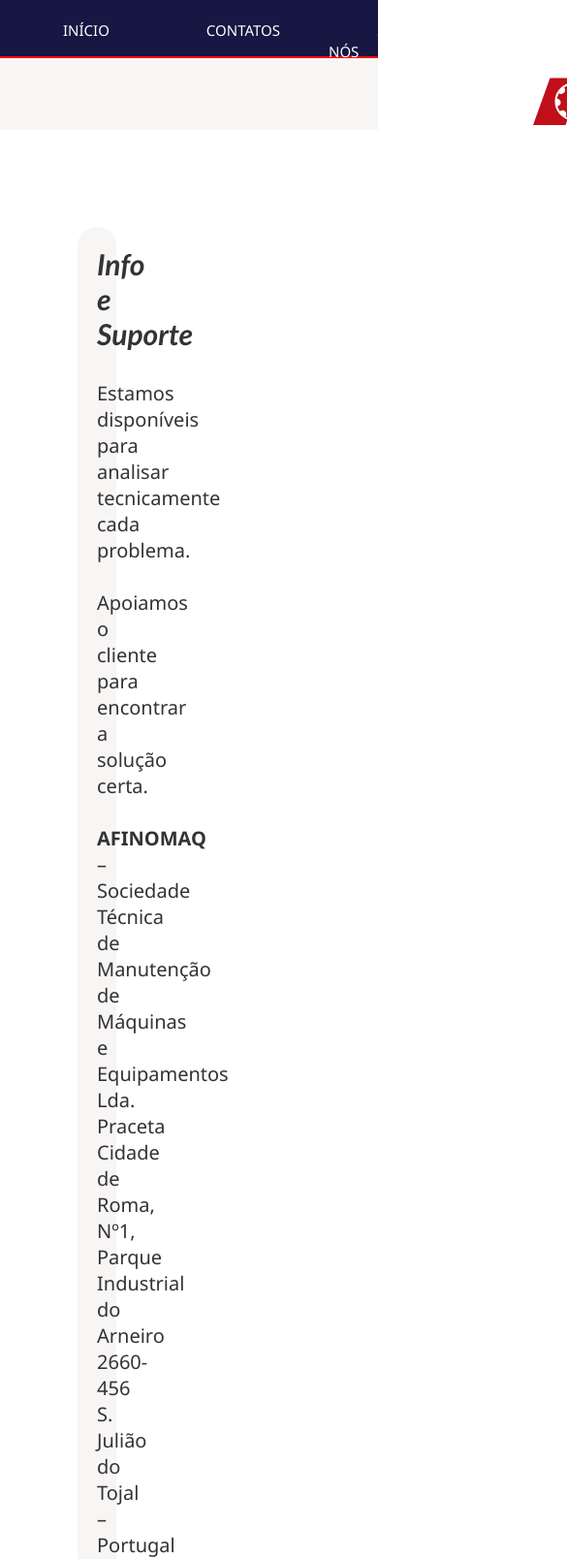
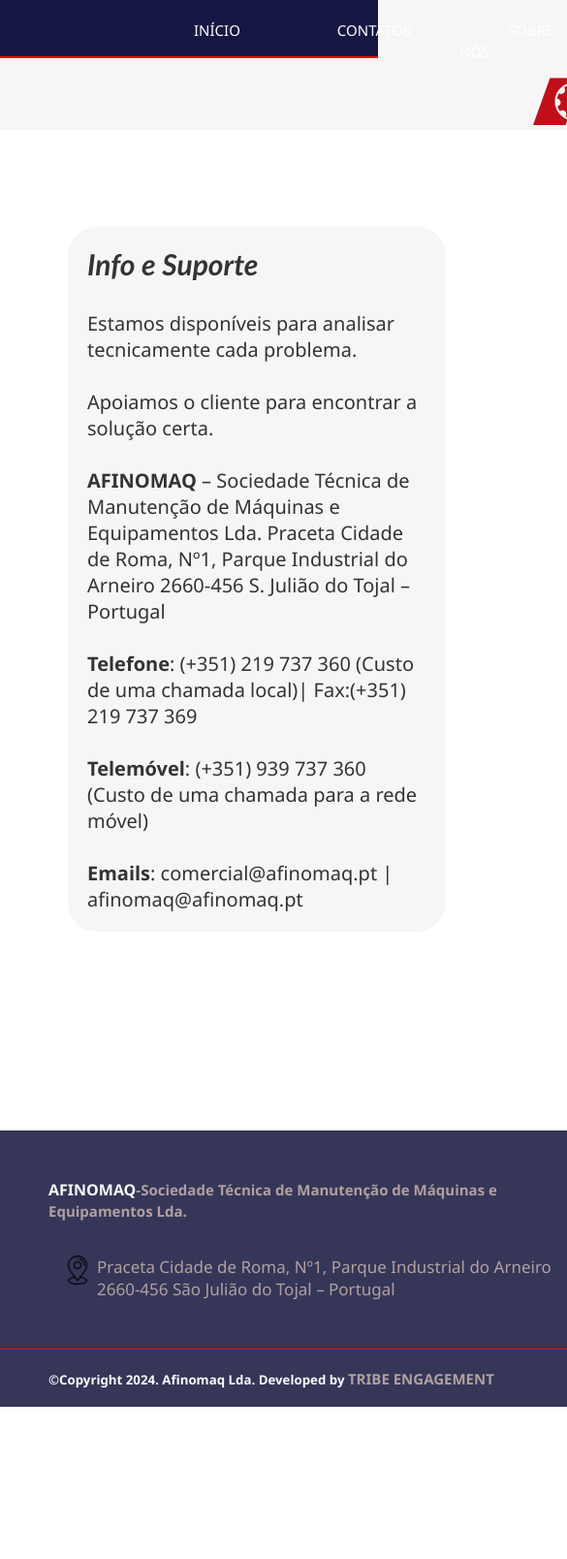
Before and after one commit to Muustah/afinomaq, a plain HTML site: page contato.html in a window 390 px wide. Shown: the top 1608 px of the page at 97% size, 585 px wide, since content can reach past the window. After the commit the page ends 1451 px from the top, so only its background shows below. Drawn offline with Linux system fonts and the light colour scheme.

Commit message:
Add files via upload

```diff
--- a/css/capsulagem2.css
+++ b/css/capsulagem2.css
@@ -106,3 +106,32 @@ footer span {
     color: #b1a0a0;
     font-size: 15px;
 }
+
+@media (max-width: 1440px) {
+    footer {
+        width: 1600px;
+    }
+
+    #secao1 {
+        width: 1600px;
+    }
+
+    #secao-marca {
+        width: 1600px;
+    }
+}
+
+/* tablet 720px */
+ @media (max-width: 720px) {
+    footer {
+        width: 1350px;
+    }
+
+    #secao1 {
+        width: 1345px;
+    }
+
+    #secao-marca {
+        width: 1345px;
+    }
+}
--- a/css/carreira.css
+++ b/css/carreira.css
@@ -108,7 +108,7 @@ input[type="email"] {
 }
 
 .btn {
-    background-color: #fafafa;
+    background-color: #ccc;
     color: #000;
     border: 2px solid transparent;
     border-radius: 30px;
@@ -123,7 +123,7 @@ input[type="email"] {
 }
 
 .btn:hover {
-    background-color: #f0ebeb;
+    background-color: #fafafa;
     border-color: #ccc;
     color: #161742;
 }
@@ -167,3 +167,40 @@ footer span {
     color: #b1a0a0;
     font-size: 15px;
 }
+
+@media (max-width: 1440px) {
+    footer {
+        width: 1600px;
+    }
+
+    #secao1 {
+        width: 1600px;
+    }
+
+    #secao-marca {
+        width: 1600px;
+    }
+
+    #form-container {
+        margin: 0 0 0 400px;
+    }
+}
+
+/* tablet 720px */
+ @media (max-width: 720px) {
+    footer {
+        width: 1350px;
+    }
+
+    #secao1 {
+        width: 1360px;
+    }
+
+    #secao-marca {
+        width: 1345px;
+    }
+
+    #form-container {
+        margin: 0 0 0 400px;
+    }
+}
--- a/css/contato.css
+++ b/css/contato.css
@@ -110,3 +110,55 @@ footer span {
     color: #b1a0a0;
     font-size: 15px;
 }
+
+ @media (max-width: 1440px) {
+
+    footer {
+        width: 2200px;
+    }
+
+    #secao1 {
+        width: 2200px;
+    }
+
+    #secao-marca {
+        width: 1600px;
+    }
+
+    #nav {
+        padding: 20px 15px 20px 150px;
+    }
+}
+
+/* tablet 720px */
+ @media (max-width: 720px) {
+    footer {
+        width: 1650px;
+    }
+
+    #secao1 {
+        width: 1650px;
+    }
+
+    #secao-marca {
+        width: 1345px;
+    }
+
+    #secao0 {
+        width: 100%;
+        position: relative;
+        left: -10px;
+    }
+
+    .mapa iframe {
+        width: 500px;
+        height: 450px;
+        position: relative;
+        top: 100px;
+        left: 200px;
+    }
+
+    #nav {
+        padding: 20px 15px 20px 150px;
+    }
+}
--- a/css/enchimento2.css
+++ b/css/enchimento2.css
@@ -116,3 +116,32 @@ footer span {
     color: #b1a0a0;
     font-size: 15px;
 }
+
+@media (max-width: 1440px) {
+    footer {
+        width: 1600px;
+    }
+
+    #secao1 {
+        width: 1600px;
+    }
+
+    #secao-marca {
+        width: 1600px;
+    }
+}
+
+/* tablet 720px */
+ @media (max-width: 720px) {
+    footer {
+        width: 1350px;
+    }
+
+    #secao1 {
+        width: 1345px;
+    }
+
+    #secao-marca {
+        width: 1345px;
+    }
+}
--- a/css/enchimento3.css
+++ b/css/enchimento3.css
@@ -101,3 +101,32 @@ footer span {
     color: #b1a0a0;
     font-size: 15px;
 }
+
+@media (max-width: 1440px) {
+    footer {
+        width: 1600px;
+    }
+
+    #secao1 {
+        width: 1600px;
+    }
+
+    #secao-marca {
+        width: 1600px;
+    }
+}
+
+/* tablet 720px */
+ @media (max-width: 720px) {
+    footer {
+        width: 1350px;
+    }
+
+    #secao1 {
+        width: 1345px;
+    }
+
+    #secao-marca {
+        width: 1345px;
+    }
+}
--- a/css/enchimento4.css
+++ b/css/enchimento4.css
@@ -101,3 +101,32 @@ footer span {
     color: #b1a0a0;
     font-size: 15px;
 }
+
+@media (max-width: 1440px) {
+    footer {
+        width: 1600px;
+    }
+
+    #secao1 {
+        width: 1600px;
+    }
+
+    #secao-marca {
+        width: 1600px;
+    }
+}
+
+/* tablet 720px */
+ @media (max-width: 720px) {
+    footer {
+        width: 1350px;
+    }
+
+    #secao1 {
+        width: 1345px;
+    }
+
+    #secao-marca {
+        width: 1345px;
+    }
+}
--- a/css/monobloco2.css
+++ b/css/monobloco2.css
@@ -106,3 +106,32 @@ footer span {
     color: #b1a0a0;
     font-size: 15px;
 }
+
+@media (max-width: 1440px) {
+    footer {
+        width: 1600px;
+    }
+
+    #secao1 {
+        width: 1600px;
+    }
+
+    #secao-marca {
+        width: 1600px;
+    }
+}
+
+/* tablet 720px */
+ @media (max-width: 720px) {
+    footer {
+        width: 1350px;
+    }
+
+    #secao1 {
+        width: 1345px;
+    }
+
+    #secao-marca {
+        width: 1345px;
+    }
+}
--- a/css/noticias.css
+++ b/css/noticias.css
@@ -102,3 +102,32 @@ footer span {
     color: #b1a0a0;
     font-size: 15px;
 }
+
+@media (max-width: 1440px) {
+    footer {
+        width: 1600px;
+    }
+
+    #secao1 {
+        width: 1600px;
+    }
+
+    #secao-marca {
+        width: 1600px;
+    }
+}
+
+/* tablet 720px */
+ @media (max-width: 720px) {
+    footer {
+        width: 1360px;
+    }
+
+    #secao1 {
+        width: 1360px;
+    }
+
+    #secao-marca {
+        width: 1345px;
+    }
+}
--- a/css/produtos.css
+++ b/css/produtos.css
@@ -80,11 +80,7 @@ div .alto {
     top: -460px;
 }
 
-.auto img {
-    width: 380px;
-    height: 150px;
-}
-
+.auto img,
 .alto img {
     width: 380px;
     height: 150px;
@@ -128,3 +124,32 @@ footer span {
     color: #b1a0a0;
     font-size: 15px;
 }
+
+@media (max-width: 1440px) {
+    footer {
+        width: 1600px;
+    }
+
+    #secao1 {
+        width: 1600px;
+    }
+
+    #secao-marca {
+        width: 1600px;
+    }
+}
+
+/* tablet 720px */
+ @media (max-width: 720px) {
+    footer {
+        width: 1350px;
+    }
+
+    #secao1 {
+        width: 1345px;
+    }
+
+    #secao-marca {
+        width: 1345px;
+    }
+}
--- a/css/projeto.css
+++ b/css/projeto.css
@@ -68,6 +68,13 @@ section img {
     text-decoration: none;
 }
 
+#secao2 a:hover {
+    background-color: #f0ebeb;
+    border-color: #fff;
+    color: #161742;
+    border-radius: 30px;
+}
+
 #secao2 .para {
     font-size: 25px;
 }
@@ -111,3 +118,32 @@ footer span {
     color: #b1a0a0;
     font-size: 15px;
 }
+
+@media (max-width: 1440px) {
+    footer {
+        width: 1600px;
+    }
+
+    #secao1 {
+        width: 1600px;
+    }
+
+    #secao-marca {
+        width: 1600px;
+    }
+}
+
+/* tablet 720px */
+ @media (max-width: 720px) {
+    footer {
+        width: 1350px;
+    }
+
+    #secao1 {
+        width: 1345px;
+    }
+
+    #secao-marca {
+        width: 1345px;
+    }
+}
--- a/css/rotulagem2.css
+++ b/css/rotulagem2.css
@@ -96,3 +96,32 @@ footer span {
     color: #b1a0a0;
     font-size: 15px;
 }
+
+@media (max-width: 1440px) {
+    footer {
+        width: 1600px;
+    }
+
+    #secao1 {
+        width: 1600px;
+    }
+
+    #secao-marca {
+        width: 1600px;
+    }
+}
+
+/* tablet 720px */
+ @media (max-width: 720px) {
+    footer {
+        width: 1350px;
+    }
+
+    #secao1 {
+        width: 1345px;
+    }
+
+    #secao-marca {
+        width: 1345px;
+    }
+}
--- a/css/sobre.css
+++ b/css/sobre.css
@@ -127,3 +127,50 @@ footer span {
     color: #b1a0a0;
     font-size: 15px;
 }
+
+@media (max-width: 1440px) {
+    footer {
+        width: 1600px;
+    }
+
+    #secao1 {
+        width: 1600px;
+    }
+
+    #secao-marca {
+        width: 1600px;
+    }
+}
+
+/* tablet 720px */
+ @media (max-width: 720px) {
+    footer {
+        width: 1650px;
+    }
+
+    #secao1 {
+        width: 1650px;
+    }
+
+    #secao-marca {
+        width: 1345px;
+    }
+
+    #secao0 {
+        width: 100%;
+        position: relative;
+        left: -10px;
+    }
+
+    .mapa iframe {
+        width: 500px;
+        height: 450px;
+        position: relative;
+        top: 100px;
+        left: 200px;
+    }
+
+    #nav {
+        padding: 20px 15px 20px 150px;
+    }
+}
--- a/css/style.css
+++ b/css/style.css
@@ -15,7 +15,7 @@ header {
 
 #nav {
     display: flex;
-    padding: 20px 15px;
+    padding: 20px 15px 20px 150px;
 }
 
 #nav a {
@@ -47,7 +47,9 @@ section img {
     padding: 10px;
 }
 
-#secao2 h2 {
+#secao2 h2,
+#secao5 h2,
+#secao6 h2 {
     padding-bottom: 30px;
     font-family:'Gill Sans', 'Gill Sans MT',
     Calibri, 'Trebuchet MS', sans-serif;
@@ -56,7 +58,9 @@ section img {
     font-style: oblique;
 }
 
-#secao2 p {
+#secao2 p,
+#secao5 p,
+#secao6 p {
     font-size: 20px;
     color: #333;
 }
@@ -89,22 +93,6 @@ section img {
     padding: 20px;
 }
 
-#secao5 h2 {
-    padding-bottom: 30px;
-    font-family:'Gill Sans', 'Gill Sans MT',
-    Calibri, 'Trebuchet MS', sans-serif;
-    color: #333;
-    margin-right: 30px;
-    font-size: 35px;
-    font-style: oblique;
-    text-align: right;
-}
-
-#secao5 p {
-    font-size: 20px;
-    color: #333;
-}
-
 #secao6 {
     margin: 100px 700px 0 90px;
     height: 450px;
@@ -112,20 +100,6 @@ section img {
     background-color: #f8f5f5;
     border-radius: 30px;
     padding: 20px;
-}
-
-#secao6 h2 {
-    padding-bottom: 30px;
-    font-family:'Gill Sans', 'Gill Sans MT',
-    Calibri, 'Trebuchet MS', sans-serif;
-    color: #333;
-    font-size: 35px;
-    font-style: oblique;
-}
-
-#secao6 p {
-    font-size: 20px;
-    color: #333;
 }
 
 #secao7 {
@@ -212,3 +186,32 @@ footer span {
     color: #b1a0a0;
     font-size: 15px;
 }
+
+@media (max-width: 1440px) {
+    footer {
+        width: 1600px;
+    }
+
+    #secao1 {
+        width: 1600px;
+    }
+
+    #secao-marca {
+        width: 1600px;
+    }
+}
+
+/* tablet 720px */
+ @media (max-width: 720px) {
+    footer {
+        width: 1350px;
+    }
+
+    #secao1 {
+        width: 1345px;
+    }
+
+    #secao-marca {
+        width: 1345px;
+    }
+}
```
